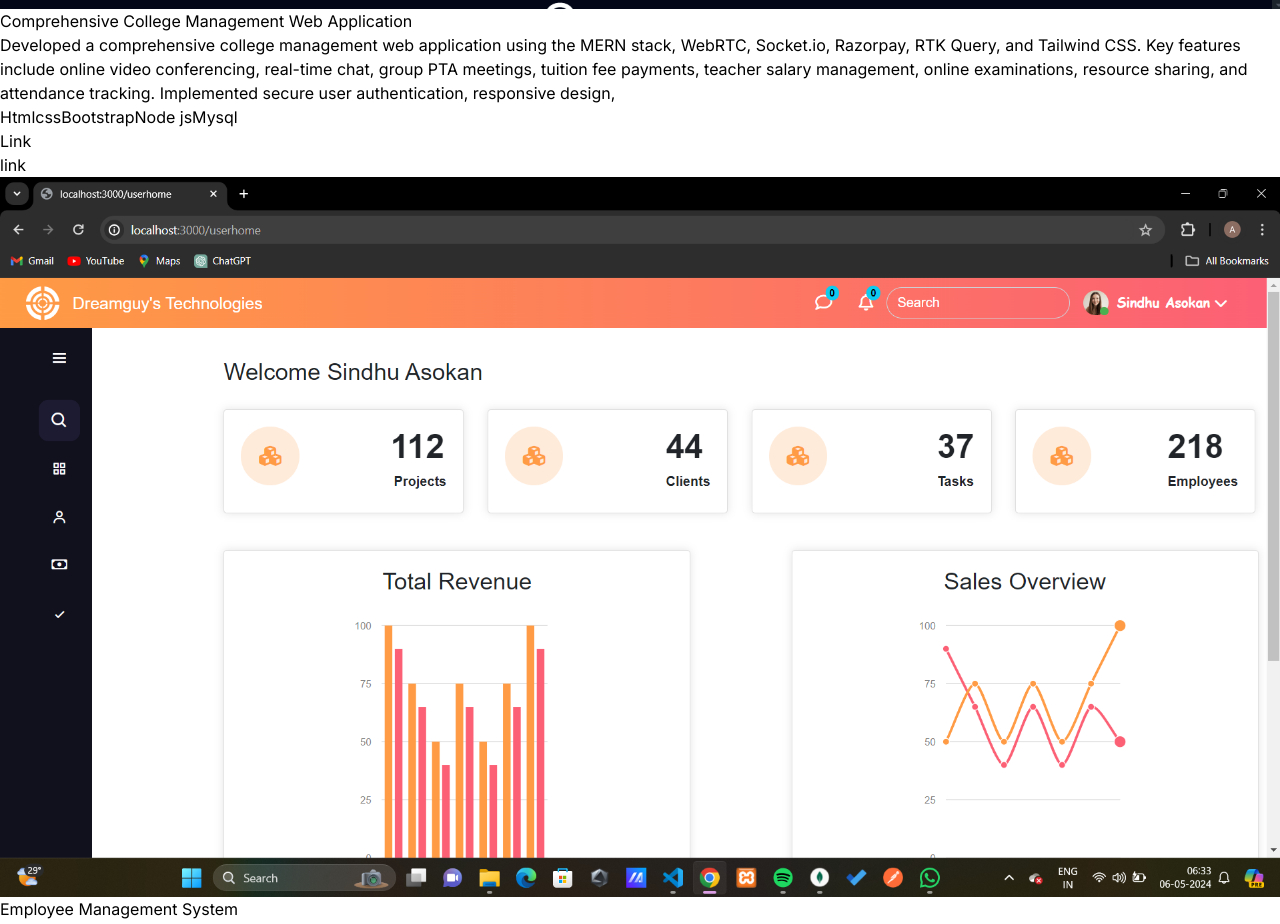
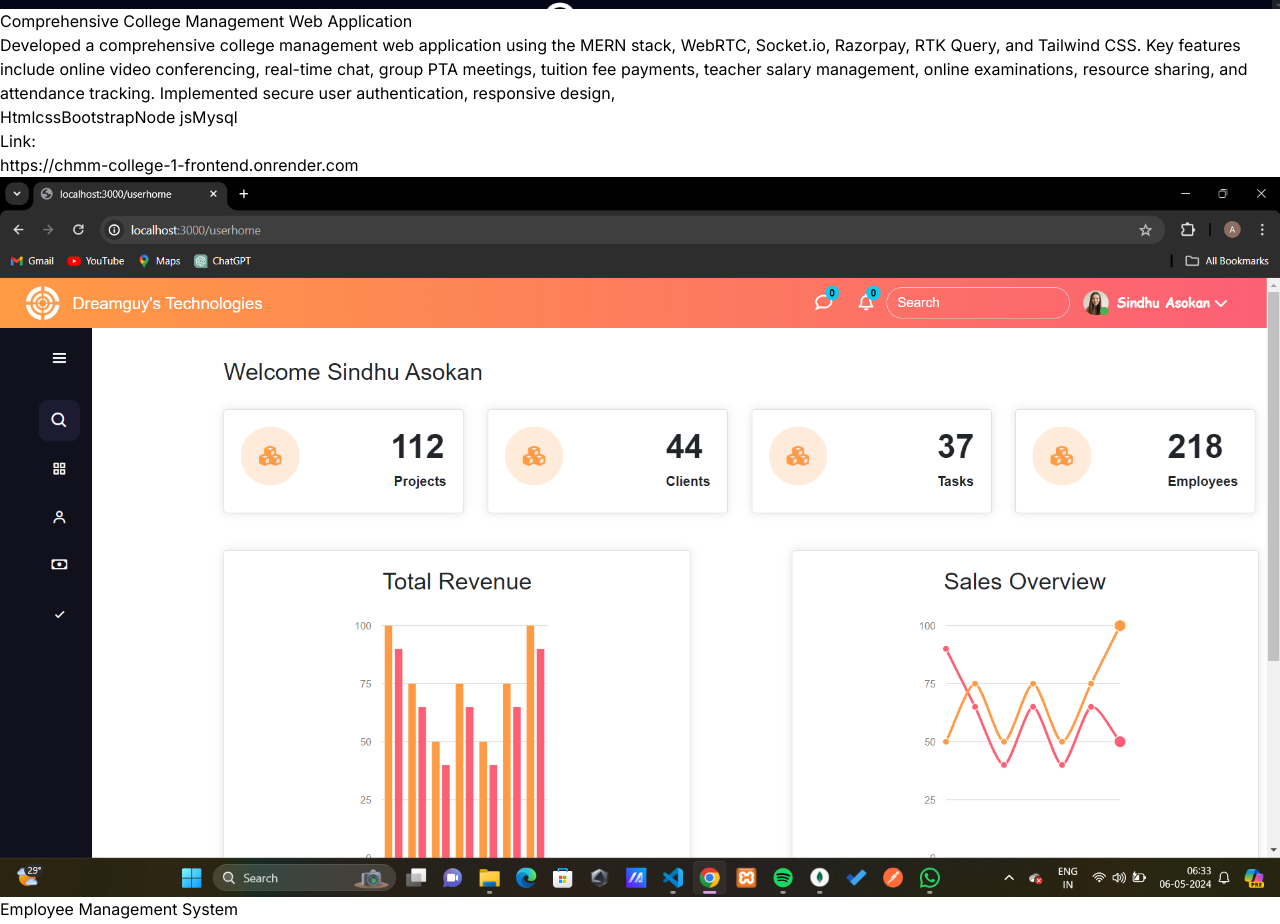
Before and after one commit to AshiqAshokan/react-portfolio-Ashiq, a React (Vite) app: page / in a window 1280 px wide. Shown: the part 2296-3220 px from the top of the page. Built offline with nearby package versions, Linux system fonts and the light colour scheme.

Commit message:
Projects.jsx

```diff
--- a/src/Components/Projects.jsx
+++ b/src/Components/Projects.jsx
@@ -39,10 +39,10 @@ const Projects = () => {
               <span className='mr-2 mt-2 rounded bg-neutral-900 px-2 py-1 text-sm font-medium text-purple-800'>Node js</span>
               <span className='mr-2 mt-2 rounded bg-neutral-900 px-2 py-1 text-sm font-medium text-purple-800'>Mysql</span>
             </div>
-            <div className='flex'>
-              <p className='text-white'>Link</p>
-              <a href="https://chmm-college-1-frontend.onrender.com" className='text-white'>link</a>
-            </div>
+            <div className='flex items-center'>
+    <p className='text-white mr-2'>Link:</p>
+    <a href="https://chmm-college-1-frontend.onrender.com" className='text-white underline'>https://chmm-college-1-frontend.onrender.com</a>
+  </div>
           </div>
         </motion.div>
       </div>
```
